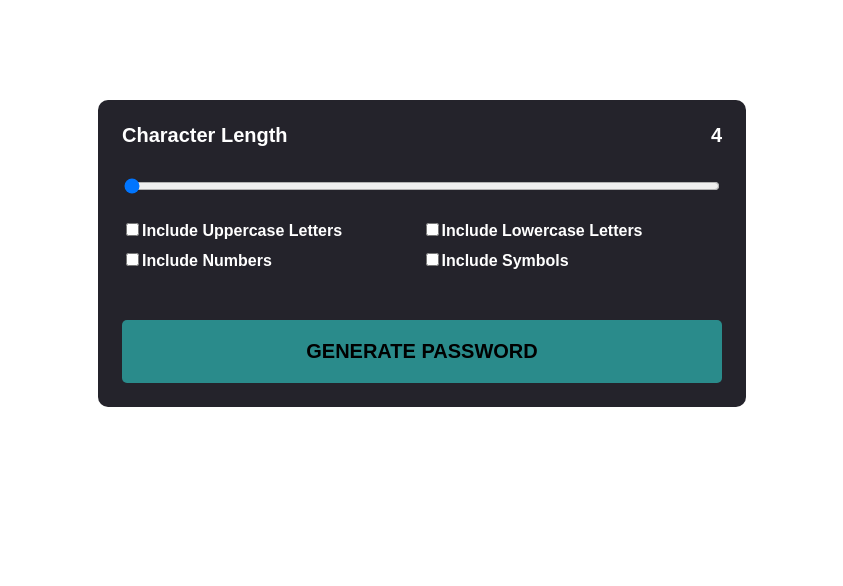
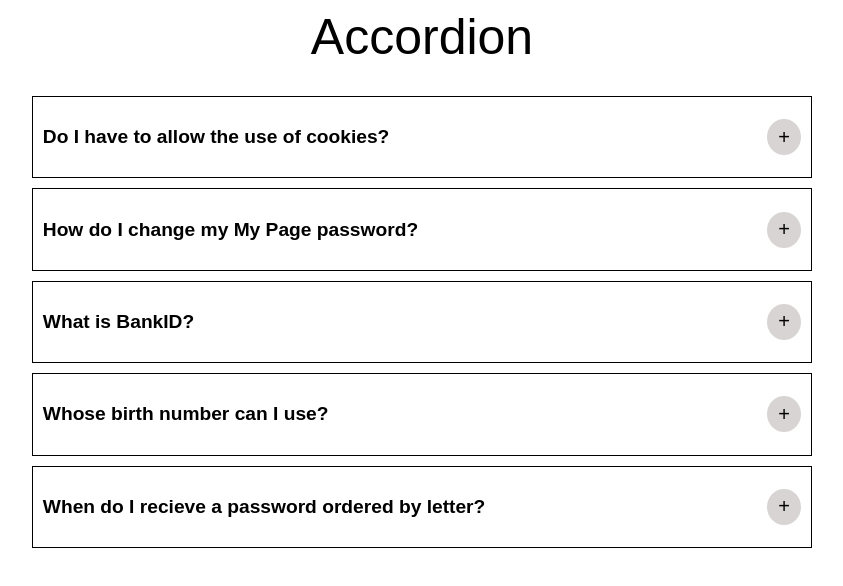
Before and after one commit to Jaga2105/frontend-mini-projects, a React (Vite) app: page / in a window 1280 px wide. Shown: the top 586 px of the page, without its empty margins (218-1061 px from the left). Built offline with nearby package versions, Linux system fonts and the light colour scheme.

Commit message:
Added Accordion

```diff
--- a/src/App.jsx
+++ b/src/App.jsx
@@ -1,11 +1,13 @@
 import React from 'react'
 import Counter from './components/counter/counter'
 import PasswordGenerator from './components/passwordGenerator/PasswordGenerator'
+import Accordion from './components/accordin/Accordion'
 
 const App = () => {
   return (
     // <Counter/>
-    <PasswordGenerator/>
+    // <PasswordGenerator/>
+    <Accordion/>
   )
 }
 
--- /dev/null
+++ b/src/components/accordin/Accordin.module.css
@@ -0,0 +1,38 @@
+.heading{
+    font-size: 50px;
+    text-align: center;
+    margin-bottom: 30px;
+}
+.container{
+    display: flex;
+    flex-direction: column;
+    align-items: center;
+}
+.singleData{
+    /* display: flex; */
+    border: 1px solid;
+    margin-bottom: 10px;
+    padding: 10px;
+    width: 60%;
+}
+.titleIconContainer{
+    display: flex;
+    justify-content: space-between;
+    align-items: center;
+}
+.title{
+    font-size: larger;
+    font-weight: bold;
+}
+.icon{
+    align-items: center;
+    background: hsl(0, 5%, 84%);
+    border-radius: 50%;
+    cursor: pointer;
+    display: flex;
+    font-size: 20px;
+    justify-content: center;
+    padding: 12px;
+    height: 12px;
+    width: 10px;
+}
--- /dev/null
+++ b/src/components/accordin/Accordion.jsx
@@ -0,0 +1,28 @@
+import React, { useState } from "react";
+import styles from "./Accordin.module.css";
+import questions from "./Data";
+
+const Accordion = () => {
+  const [showInfo, setShowInfo]=useState(0);
+  const showInfoHandler = (id)=>{
+    setShowInfo(id)
+  }
+  return (
+    <div>
+      <div className={styles.heading}>Accordion</div>
+      <div className={styles.container}>
+        {questions.map((singleData) => (
+          <div className={styles.singleData} key={singleData.id}>
+            <div className={styles.titleIconContainer}>
+              <p className={styles.title}>{singleData.title}</p>
+              <span className={styles.icon} onClick={()=>showInfoHandler(singleData.id)}>{showInfo===singleData.id ? "-" : "+"}</span>
+            </div>
+            {showInfo===singleData.id && <p>{singleData.info}</p>}
+          </div>
+        ))}
+      </div>
+    </div>
+  );
+};
+
+export default Accordion;
--- /dev/null
+++ b/src/components/accordin/Data.js
@@ -0,0 +1,33 @@
+const questions = [
+    {
+      id: 1,
+      title: "Do I have to allow the use of cookies?",
+      info:
+        "Unicorn vinyl poutine brooklyn, next level direct trade iceland. Shaman copper mug church-key coloring book, whatever poutine normcore fixie cred kickstarter post-ironic street art."
+    },
+    {
+      id: 2,
+      title: "How do I change my My Page password?",
+      info:
+        "Coloring book forage photo booth gentrify lumbersexual. Migas chillwave poutine synth shoreditch, enamel pin thundercats fashion axe roof party polaroid chartreuse."
+    },
+    {
+      id: 3,
+      title: "What is BankID?",
+      info:
+        "Enamel pin fam sustainable woke whatever venmo. Authentic asymmetrical put a bird on it, lumbersexual activated charcoal kinfolk banjo cred pickled sartorial."
+    },
+    {
+      id: 4,
+      title: "Whose birth number can I use?",
+      info:
+        "Edison bulb direct trade gentrify beard lo-fi seitan sustainable roof party franzen occupy squid. Knausgaard cronut succulents, scenester readymade shabby chic lyft. Copper mug meh vegan gentrify."
+    },
+    {
+      id: 5,
+      title: "When do I recieve a password ordered by letter?",
+      info:
+        "Locavore franzen fashion axe live-edge neutra irony synth af tilde shabby chic man braid chillwave waistcoat copper mug messenger bag. Banjo snackwave blog, microdosing thundercats migas vaporware viral lo-fi seitan "
+    }
+  ];
+  export default questions;
```
Also changed, not shown: src/components/accordin/Accordin.jsx (deleted, +0 -10 lines), src/components/accordin/Accordin.css (deleted).
